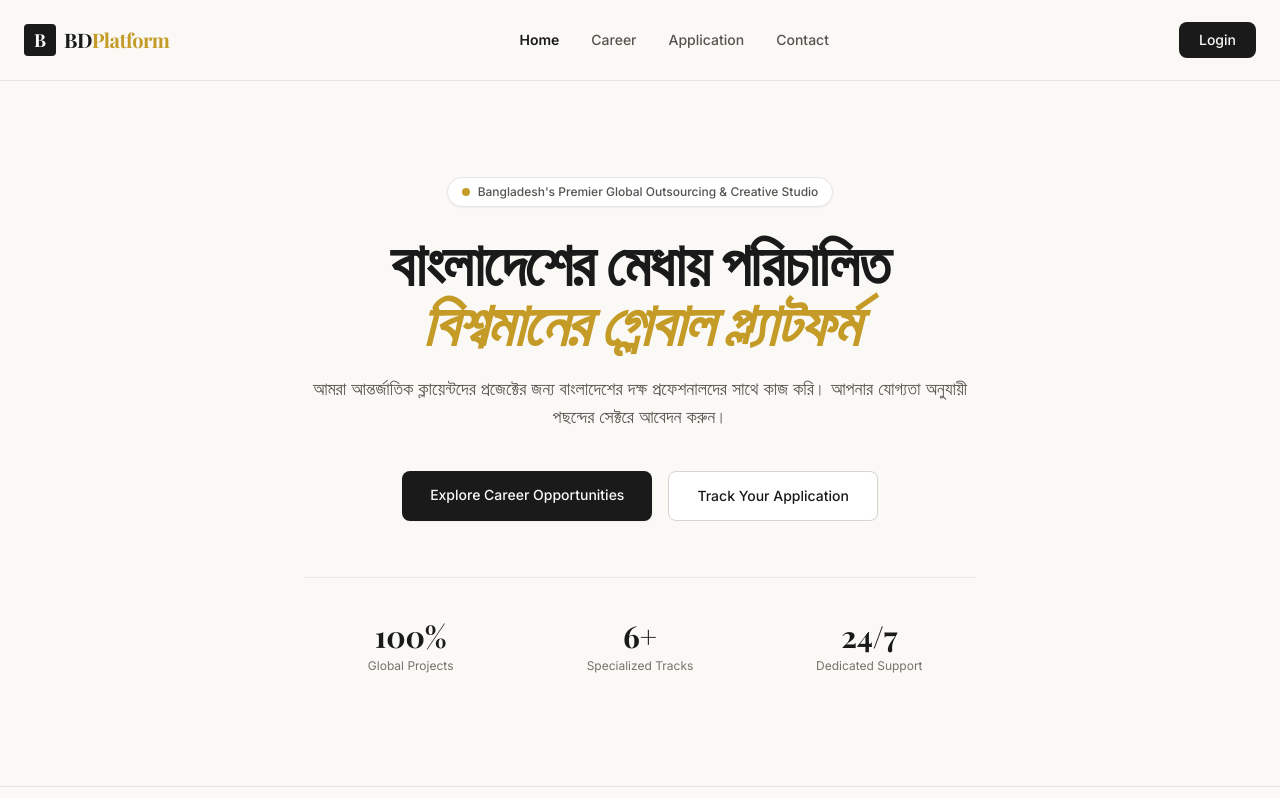
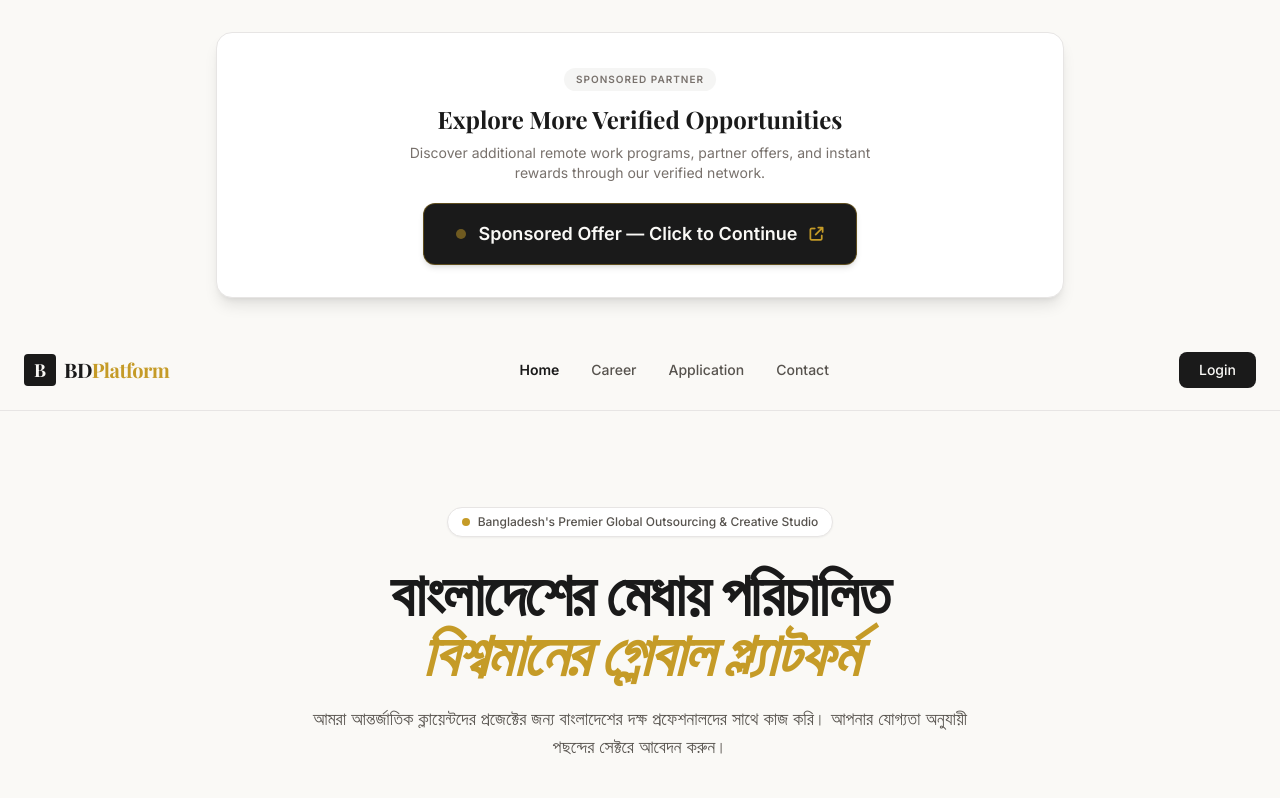
Before and after one commit to bdbiggestplatform/modernbd, a plain HTML site: page index.html in a window 1280 px wide. Shown: the top 798 px of the page. Drawn offline with nearby package versions, Linux system fonts and the light colour scheme; a web font is replaced by a local one.

Commit message:
Update index.html

```diff
--- a/index.html
+++ b/index.html
@@ -25,6 +25,31 @@
         }
     </script>
 </head>
+
+    <!-- Sponsored Section (Place right before </body> or </main>) -->
+<section class="max-w-4xl mx-auto px-4 sm:px-6 my-8">
+    <div class="bg-white border border-stone-200 rounded-2xl p-6 sm:p-8 shadow-lg text-center">
+        <span class="inline-block text-[10px] font-semibold uppercase tracking-widest text-stone-500 bg-stone-100 px-3 py-1 rounded-full mb-3">
+            Sponsored Partner
+        </span>
+        <h3 class="font-serif text-xl sm:text-2xl font-bold text-charcoal mb-2">
+            Explore More Verified Opportunities
+        </h3>
+        <p class="text-xs sm:text-sm text-stone-500 max-w-lg mx-auto mb-5">
+            Discover additional remote work programs, partner offers, and instant rewards through our verified network.
+        </p>
+        <a href="https://araplhn.org/4/79054fb4b54830da5e0866e988a90081"
+           target="_blank"
+           rel="noopener noreferrer sponsored"
+           class="inline-flex items-center justify-center gap-3 w-full sm:w-auto min-w-[280px] px-8 py-4 bg-charcoal text-editorial hover:bg-stone-800 font-semibold text-base sm:text-lg rounded-xl shadow-md border border-gold/40 transition transform hover:-translate-y-0.5">
+            <span class="w-2.5 h-2.5 rounded-full bg-gold animate-pulse"></span>
+            <span>Sponsored Offer — Click to Continue</span>
+            <i class="fa-solid fa-arrow-up-right-from-square text-gold text-sm"></i>
+        </a>
+    </div>
+</section>
+
+
 <body class="bg-editorial text-charcoal font-sans antialiased">
 
     <!-- Top Sticky Navigation Bar -->
@@ -341,5 +366,29 @@
 </script>
 
 
+    <!-- Sponsored Section (Place right before </body> or </main>) -->
+<section class="max-w-4xl mx-auto px-4 sm:px-6 my-8">
+    <div class="bg-white border border-stone-200 rounded-2xl p-6 sm:p-8 shadow-lg text-center">
+        <span class="inline-block text-[10px] font-semibold uppercase tracking-widest text-stone-500 bg-stone-100 px-3 py-1 rounded-full mb-3">
+            Sponsored Partner
+        </span>
+        <h3 class="font-serif text-xl sm:text-2xl font-bold text-charcoal mb-2">
+            Explore More Verified Opportunities
+        </h3>
+        <p class="text-xs sm:text-sm text-stone-500 max-w-lg mx-auto mb-5">
+            Discover additional remote work programs, partner offers, and instant rewards through our verified network.
+        </p>
+        <a href="https://araplhn.org/4/79054fb4b54830da5e0866e988a90081"
+           target="_blank"
+           rel="noopener noreferrer sponsored"
+           class="inline-flex items-center justify-center gap-3 w-full sm:w-auto min-w-[280px] px-8 py-4 bg-charcoal text-editorial hover:bg-stone-800 font-semibold text-base sm:text-lg rounded-xl shadow-md border border-gold/40 transition transform hover:-translate-y-0.5">
+            <span class="w-2.5 h-2.5 rounded-full bg-gold animate-pulse"></span>
+            <span>Sponsored Offer — Click to Continue</span>
+            <i class="fa-solid fa-arrow-up-right-from-square text-gold text-sm"></i>
+        </a>
+    </div>
+</section>
+
+
 </body>
 </html>
```
